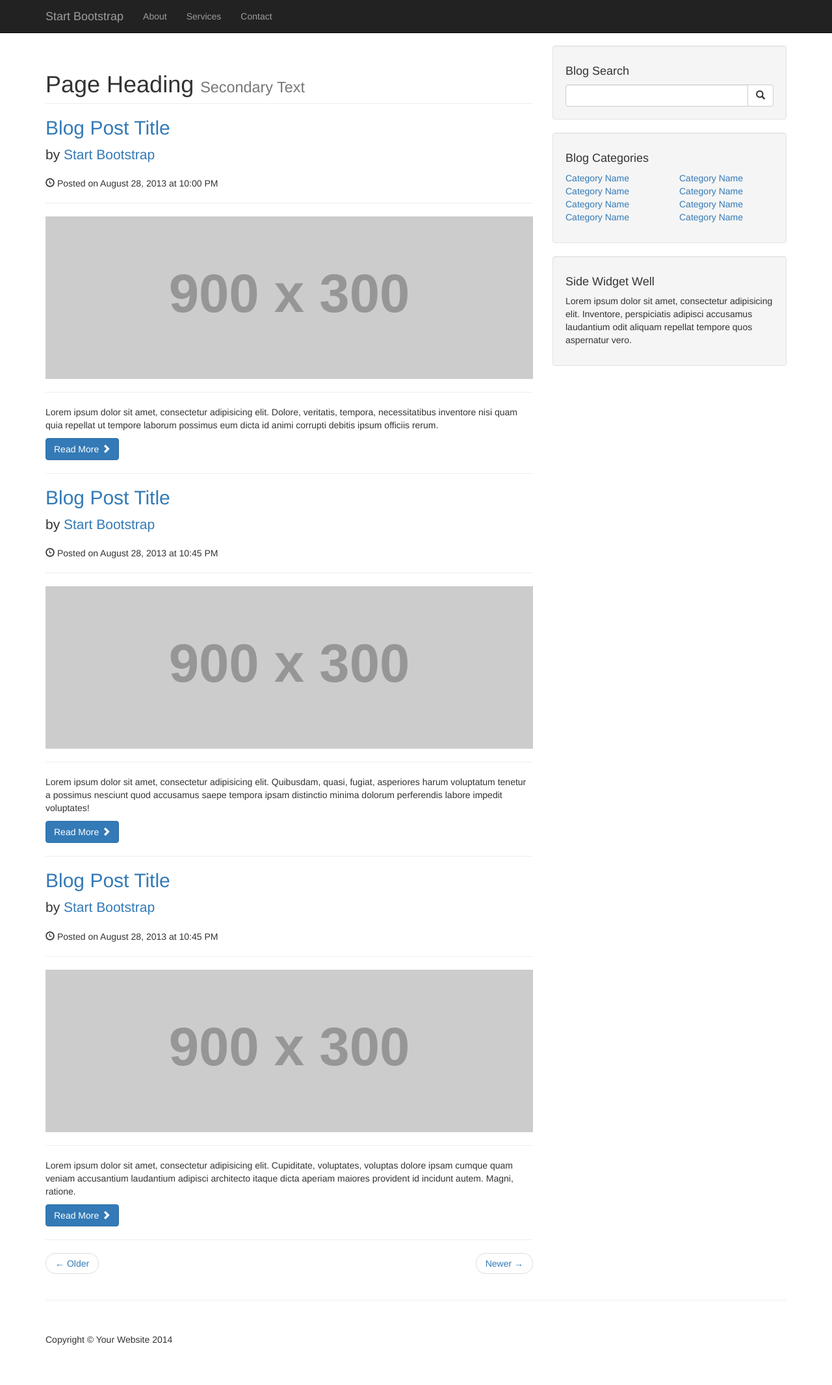
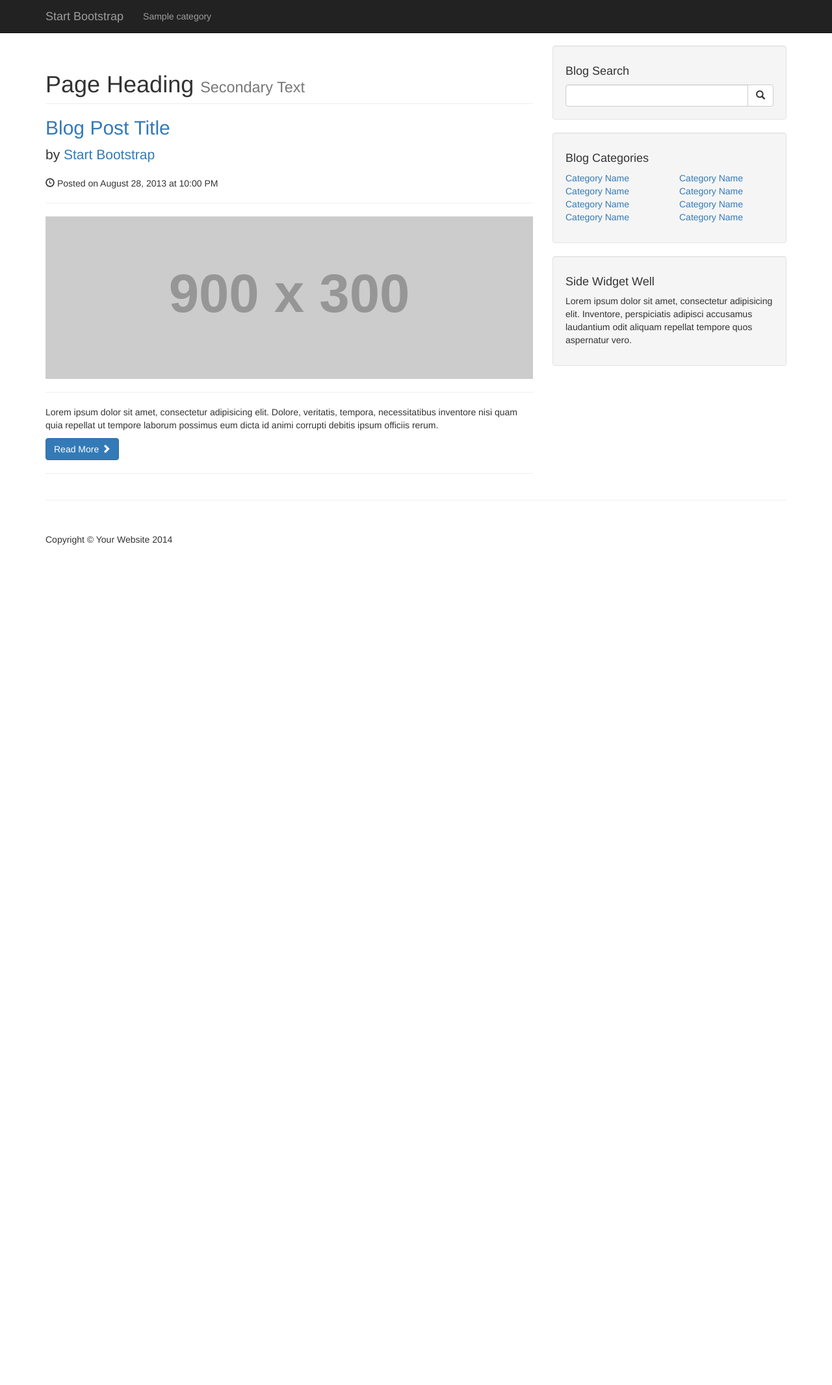
Before and after one commit to ShouShouRen/_PHP, a PHP site: page / in a window 1280 px wide. Shown: the whole page at 65% size. After the commit the page ends 838 px from the top, so only its background shows below. Run offline with PHP 8.4, Linux system fonts and the light colour scheme; tables that the repository leaves empty or names only in its code hold one stand-in row (values such as "Sample post"); grey boxes labelled with a size stand in for pictures from a placeholder-image service; some libraries are stand-ins or nearby versions.

Commit message:
20230312

```diff
--- a/cms/includes/db.php
+++ b/cms/includes/db.php
@@ -16,6 +16,6 @@ foreach($db as $key => $value){
 $connection = mysqli_connect(DB_HOST,DB_USER,DB_PASS,DB_NAME);
 
 
-if($connection){
-    echo "success";
-}
+// if($connection){
+//     echo "success";
+// }
--- /dev/null
+++ b/cms/includes/navigation.php
@@ -0,0 +1,40 @@
+<nav class="navbar navbar-inverse navbar-fixed-top" role="navigation">
+    <div class="container">
+        <!-- Brand and toggle get grouped for better mobile display -->
+        <div class="navbar-header">
+            <button type="button" class="navbar-toggle" data-toggle="collapse"
+                data-target="#bs-example-navbar-collapse-1">
+                <span class="sr-only">Toggle navigation</span>
+                <span class="icon-bar"></span>
+                <span class="icon-bar"></span>
+                <span class="icon-bar"></span>
+            </button>
+            <a class="navbar-brand" href="#">Start Bootstrap</a>
+        </div>
+        <!-- Collect the nav links, forms, and other content for toggling -->
+        <div class="collapse navbar-collapse" id="bs-example-navbar-collapse-1">
+            <ul class="nav navbar-nav">
+                <!-- <li>
+                    <a href="#">About</a>
+                </li>
+                <li>
+                    <a href="#">Services</a>
+                </li>
+                <li>
+                    <a href="#">Contact</a>
+                </li> -->
+                <?php
+                    $query = "SELECT * FROM categories";
+                    $selsct_all_categories_query = mysqli_query($connection,$query);
+                    while($row = mysqli_fetch_assoc($selsct_all_categories_query)){
+                        $cat_title = $row['cat_title'];
+                        echo "<li><a href='#'>{$cat_title}</a></li>";
+                    }
+                ?>
+
+            </ul>
+        </div>
+        <!-- /.navbar-collapse -->
+    </div>
+    <!-- /.container -->
+</nav>
--- /dev/null
+++ b/cms/includes/sidebar.php
@@ -0,0 +1,58 @@
+<div class="col-md-4">
+
+<!-- Blog Search Well -->
+<div class="well">
+    <h4>Blog Search</h4>
+    <div class="input-group">
+        <input type="text" class="form-control">
+        <span class="input-group-btn">
+            <button class="btn btn-default" type="button">
+                <span class="glyphicon glyphicon-search"></span>
+            </button>
+        </span>
+    </div>
+    <!-- /.input-group -->
+</div>
+
+<!-- Blog Categories Well -->
+<div class="well">
+    <h4>Blog Categories</h4>
+    <div class="row">
+        <div class="col-lg-6">
+            <ul class="list-unstyled">
+                <li><a href="#">Category Name</a>
+                </li>
+                <li><a href="#">Category Name</a>
+                </li>
+                <li><a href="#">Category Name</a>
+                </li>
+                <li><a href="#">Category Name</a>
+                </li>
+            </ul>
+        </div>
+        <!-- /.col-lg-6 -->
+        <div class="col-lg-6">
+            <ul class="list-unstyled">
+                <li><a href="#">Category Name</a>
+                </li>
+                <li><a href="#">Category Name</a>
+                </li>
+                <li><a href="#">Category Name</a>
+                </li>
+                <li><a href="#">Category Name</a>
+                </li>
+            </ul>
+        </div>
+        <!-- /.col-lg-6 -->
+    </div>
+    <!-- /.row -->
+</div>
+
+<!-- Side Widget Well -->
+<div class="well">
+    <h4>Side Widget Well</h4>
+    <p>Lorem ipsum dolor sit amet, consectetur adipisicing elit. Inventore, perspiciatis adipisci accusamus
+        laudantium odit aliquam repellat tempore quos aspernatur vero.</p>
+</div>
+
+</div>
--- a/cms/index.php
+++ b/cms/index.php
@@ -1,37 +1,12 @@
 <?php
-include("./includes/header.php")
+include("./includes/db.php");
+include("./includes/header.php");
 ?>
 <!-- Navigation -->
-<nav class="navbar navbar-inverse navbar-fixed-top" role="navigation">
-    <div class="container">
-        <!-- Brand and toggle get grouped for better mobile display -->
-        <div class="navbar-header">
-            <button type="button" class="navbar-toggle" data-toggle="collapse" data-target="#bs-example-navbar-collapse-1">
-                <span class="sr-only">Toggle navigation</span>
-                <span class="icon-bar"></span>
-                <span class="icon-bar"></span>
-                <span class="icon-bar"></span>
-            </button>
-            <a class="navbar-brand" href="#">Start Bootstrap</a>
-        </div>
-        <!-- Collect the nav links, forms, and other content for toggling -->
-        <div class="collapse navbar-collapse" id="bs-example-navbar-collapse-1">
-            <ul class="nav navbar-nav">
-                <li>
-                    <a href="#">About</a>
-                </li>
-                <li>
-                    <a href="#">Services</a>
-                </li>
-                <li>
-                    <a href="#">Contact</a>
-                </li>
-            </ul>
-        </div>
-        <!-- /.navbar-collapse -->
-    </div>
-    <!-- /.container -->
-</nav>
+
+<?php
+include("./includes/navigation.php");
+?>
 
 <!-- Page Content -->
 <div class="container">
@@ -57,114 +32,20 @@ include("./includes/header.php")
             <hr>
             <img class="img-responsive" src="http://placehold.it/900x300" alt="">
             <hr>
-            <p>Lorem ipsum dolor sit amet, consectetur adipisicing elit. Dolore, veritatis, tempora, necessitatibus inventore nisi quam quia repellat ut tempore laborum possimus eum dicta id animi corrupti debitis ipsum officiis rerum.</p>
+            <p>Lorem ipsum dolor sit amet, consectetur adipisicing elit. Dolore, veritatis, tempora, necessitatibus
+                inventore nisi quam quia repellat ut tempore laborum possimus eum dicta id animi corrupti debitis ipsum
+                officiis rerum.</p>
             <a class="btn btn-primary" href="#">Read More <span class="glyphicon glyphicon-chevron-right"></span></a>
 
             <hr>
 
-            <!-- Second Blog Post -->
-            <h2>
-                <a href="#">Blog Post Title</a>
-            </h2>
-            <p class="lead">
-                by <a href="index.php">Start Bootstrap</a>
-            </p>
-            <p><span class="glyphicon glyphicon-time"></span> Posted on August 28, 2013 at 10:45 PM</p>
-            <hr>
-            <img class="img-responsive" src="http://placehold.it/900x300" alt="">
-            <hr>
-            <p>Lorem ipsum dolor sit amet, consectetur adipisicing elit. Quibusdam, quasi, fugiat, asperiores harum voluptatum tenetur a possimus nesciunt quod accusamus saepe tempora ipsam distinctio minima dolorum perferendis labore impedit voluptates!</p>
-            <a class="btn btn-primary" href="#">Read More <span class="glyphicon glyphicon-chevron-right"></span></a>
-
-            <hr>
-
-            <!-- Third Blog Post -->
-            <h2>
-                <a href="#">Blog Post Title</a>
-            </h2>
-            <p class="lead">
-                by <a href="index.php">Start Bootstrap</a>
-            </p>
-            <p><span class="glyphicon glyphicon-time"></span> Posted on August 28, 2013 at 10:45 PM</p>
-            <hr>
-            <img class="img-responsive" src="http://placehold.it/900x300" alt="">
-            <hr>
-            <p>Lorem ipsum dolor sit amet, consectetur adipisicing elit. Cupiditate, voluptates, voluptas dolore ipsam cumque quam veniam accusantium laudantium adipisci architecto itaque dicta aperiam maiores provident id incidunt autem. Magni, ratione.</p>
-            <a class="btn btn-primary" href="#">Read More <span class="glyphicon glyphicon-chevron-right"></span></a>
-
-            <hr>
-
-            <!-- Pager -->
-            <ul class="pager">
-                <li class="previous">
-                    <a href="#">&larr; Older</a>
-                </li>
-                <li class="next">
-                    <a href="#">Newer &rarr;</a>
-                </li>
-            </ul>
 
         </div>
 
         <!-- Blog Sidebar Widgets Column -->
-        <div class="col-md-4">
-
-            <!-- Blog Search Well -->
-            <div class="well">
-                <h4>Blog Search</h4>
-                <div class="input-group">
-                    <input type="text" class="form-control">
-                    <span class="input-group-btn">
-                        <button class="btn btn-default" type="button">
-                            <span class="glyphicon glyphicon-search"></span>
-                        </button>
-                    </span>
-                </div>
-                <!-- /.input-group -->
-            </div>
-
-            <!-- Blog Categories Well -->
-            <div class="well">
-                <h4>Blog Categories</h4>
-                <div class="row">
-                    <div class="col-lg-6">
-                        <ul class="list-unstyled">
-                            <li><a href="#">Category Name</a>
-                            </li>
-                            <li><a href="#">Category Name</a>
-                            </li>
-                            <li><a href="#">Category Name</a>
-                            </li>
-                            <li><a href="#">Category Name</a>
-                            </li>
-                        </ul>
-                    </div>
-                    <!-- /.col-lg-6 -->
-                    <div class="col-lg-6">
-                        <ul class="list-unstyled">
-                            <li><a href="#">Category Name</a>
-                            </li>
-                            <li><a href="#">Category Name</a>
-                            </li>
-                            <li><a href="#">Category Name</a>
-                            </li>
-                            <li><a href="#">Category Name</a>
-                            </li>
-                        </ul>
-                    </div>
-                    <!-- /.col-lg-6 -->
-                </div>
-                <!-- /.row -->
-            </div>
-
-            <!-- Side Widget Well -->
-            <div class="well">
-                <h4>Side Widget Well</h4>
-                <p>Lorem ipsum dolor sit amet, consectetur adipisicing elit. Inventore, perspiciatis adipisci accusamus laudantium odit aliquam repellat tempore quos aspernatur vero.</p>
-            </div>
-
-        </div>
-
+        <?php
+            include("./includes/sidebar.php");
+        ?>
     </div>
     <!-- /.row -->
 
```
Also changed, not shown: cms/admin/index.php (+15 -8 lines), cms/post.php (+30 -11 lines).
